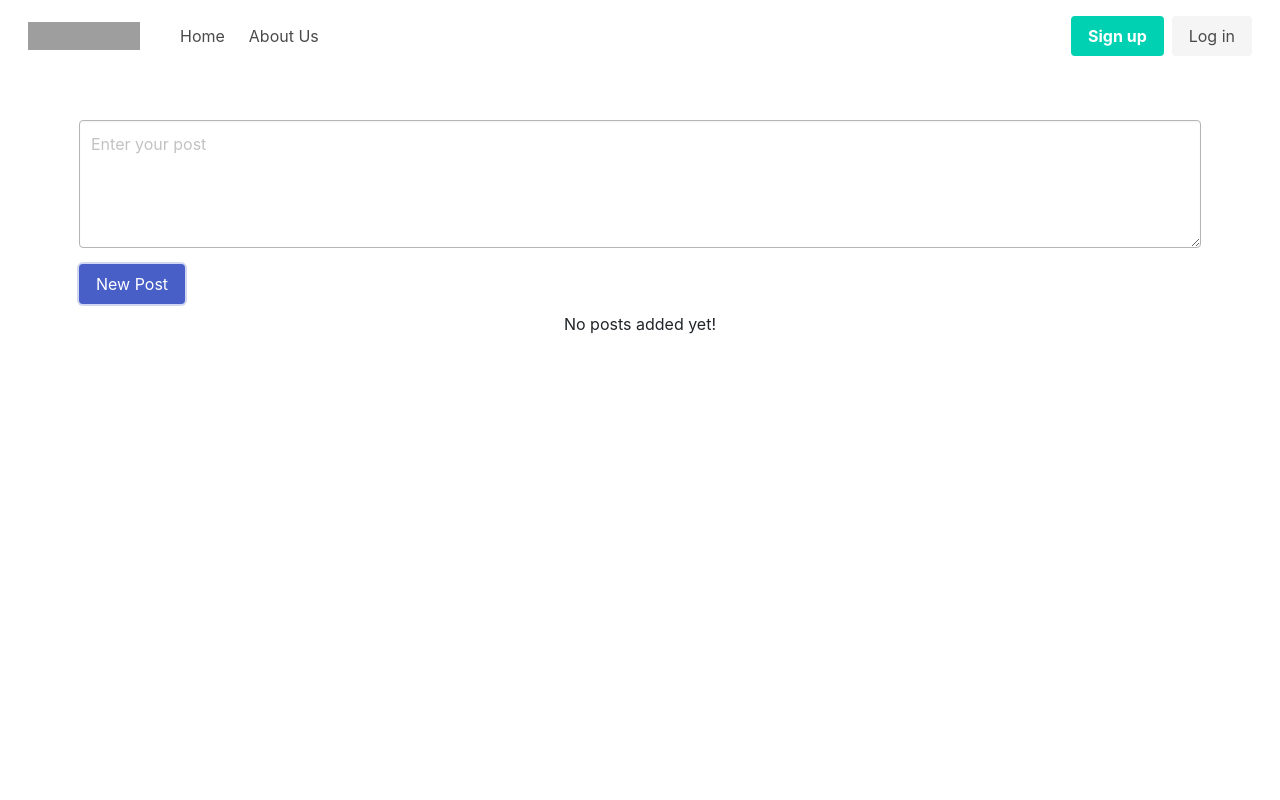
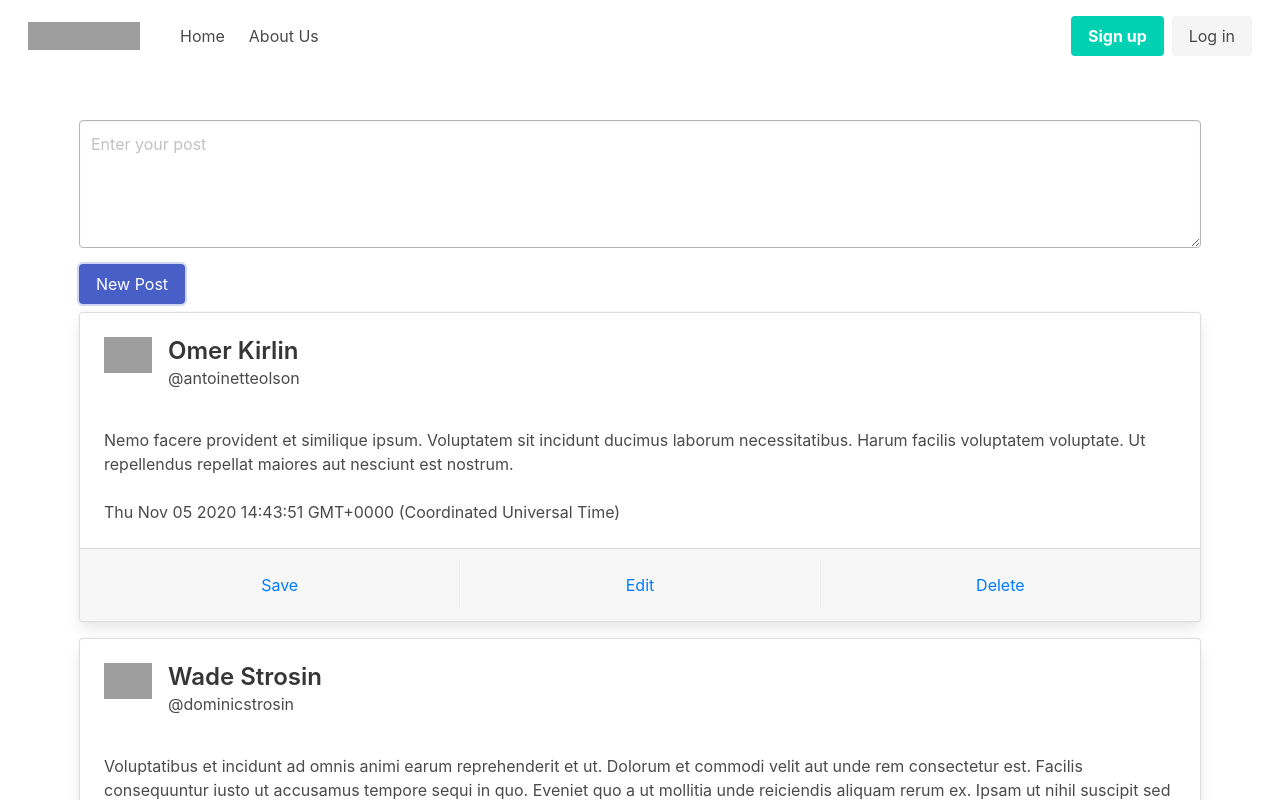
Before and after one commit to nijatmursali/mean-blog, an Angular app: page / in a window 1280 px wide. Shown: the top 800 px of the page. Built offline with nearby package versions, Linux system fonts and the light colour scheme; grey boxes are pictures that could not be loaded.

Commit message:
adding faker into app

```diff
--- a/package.json
+++ b/package.json
@@ -19,8 +19,10 @@
     "@angular/platform-browser": "~10.2.0",
     "@angular/platform-browser-dynamic": "~10.2.0",
     "@angular/router": "~10.2.0",
+    "@types/faker": "^5.1.4",
     "bootstrap": "^4.5.3",
     "bulma": "^0.9.1",
+    "faker": "^5.1.0",
     "rxjs": "~6.6.0",
     "tslib": "^2.0.0",
     "zone.js": "~0.10.2"
--- a/src/app/posts/post-create/post-list/post-list.component.html
+++ b/src/app/posts/post-create/post-list/post-list.component.html
@@ -1,11 +1,11 @@
-<div class="row" *ngIf="posts.length > 0">
+<div class="row" *ngIf="posts.length >= 0">
   <div class="col-lg-12 col-md-12 col-sm-12 mb-3" *ngFor="let post of posts">
     <div class="card">
       <div class="card-content">
         <div class="media">
           <div class="media-left">
             <figure class="image is-48x48">
-              <img src="https://bulma.io/images/placeholders/96x96.png" alt="Placeholder image">
+              <img src={{post.authorImg}} alt="Placeholder image">
             </figure>
           </div>
           <div class="media-content">
@@ -17,7 +17,8 @@
         <div class="content">
           {{post.content}}
           <br>
-          <time datetime="2016-1-1">11:09 PM - 1 Jan 2016</time>
+          <br>
+          <time datetime="2016-1-1">{{post.time}}</time>
         </div>
       </div>
       <footer class="card-footer">
--- a/src/app/posts/post-create/post-list/post-list.component.ts
+++ b/src/app/posts/post-create/post-list/post-list.component.ts
@@ -1,5 +1,5 @@
 import { Component } from '@angular/core';
-
+import {image, lorem, name, date} from 'faker';
 @Component({
   selector: 'app-post-list',
   templateUrl: './post-list.component.html'
@@ -7,5 +7,10 @@ import { Component } from '@angular/core';
 export class PostListComponent {
 
   posts = [
-]
+    {title: lorem.word(), authorImg: image.avatar(),author: name.firstName() + ' ' + name.lastName(), authorProfile: '@' + name.firstName().toLowerCase() + name.lastName().toLowerCase(), content: lorem.sentences(), time: date.recent()},
+    {title: lorem.word(), authorImg: image.avatar(),author: name.firstName() + ' ' + name.lastName(), authorProfile: '@' + name.firstName().toLowerCase() + name.lastName().toLowerCase(), content: lorem.sentences(), time: date.recent()},
+    {title: lorem.word(), authorImg: image.avatar(),author: name.firstName() + ' ' + name.lastName(), authorProfile: '@' + name.firstName().toLowerCase() + name.lastName().toLowerCase(), content: lorem.sentences(), time: date.recent()},
+    {title: lorem.word(), authorImg: image.avatar(),author: name.firstName() + ' ' + name.lastName(), authorProfile: '@' + name.firstName().toLowerCase() + name.lastName().toLowerCase(), content: lorem.sentences(), time: date.recent()},
+    {title: lorem.word(), authorImg: image.avatar(),author: name.firstName() + ' ' + name.lastName(), authorProfile: '@' + name.firstName().toLowerCase() + name.lastName().toLowerCase(), content: lorem.sentences(), time: date.recent()},
+  ]
 }
```
Also changed, not shown: 1 other file (tests, documents, lock files or other folders).
